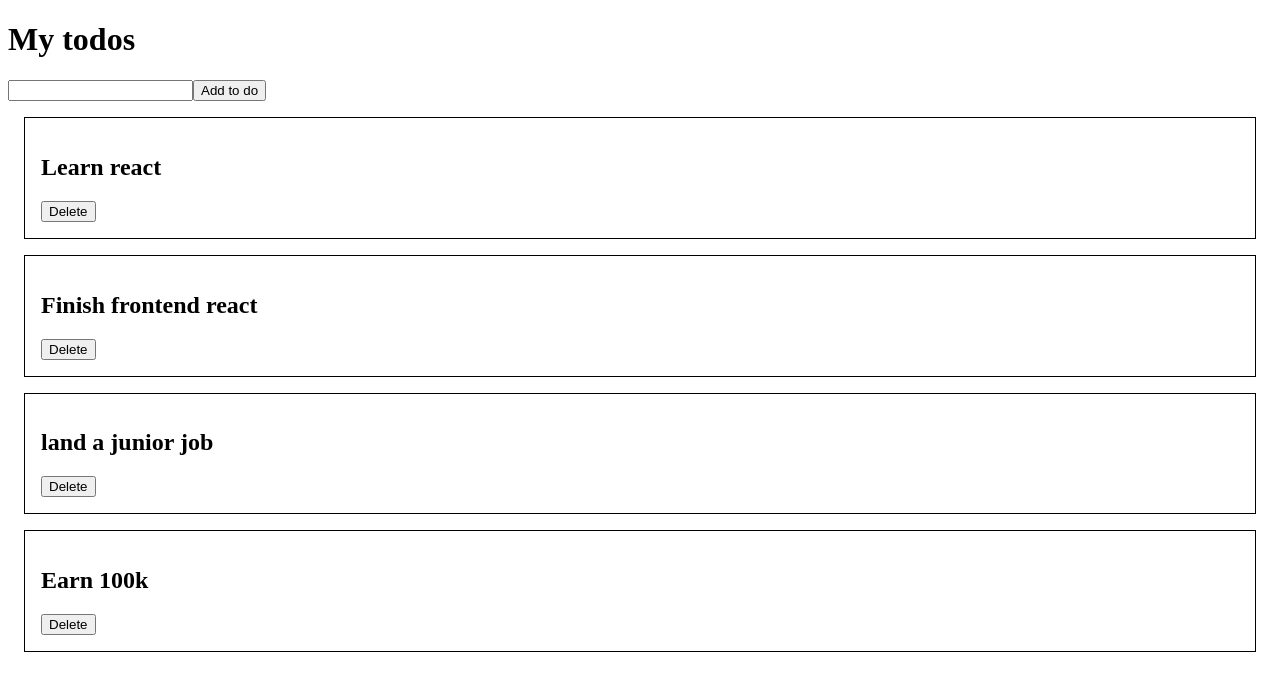
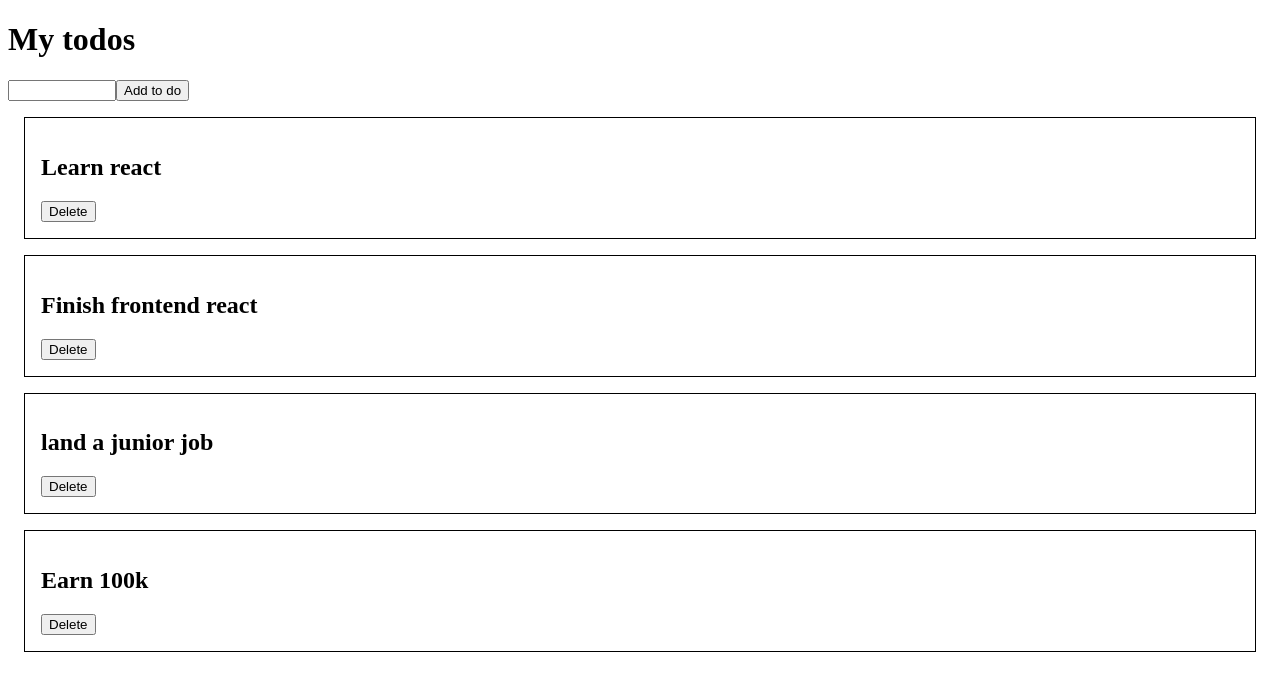
Before and after one commit to Mutararw/reactjs_project2, a React (Vite) app: page / in a window 1280 px wide. Shown: the top 690 px of the page. Built offline with nearby package versions, Linux system fonts and the light colour scheme.

Commit message:
improving my project

```diff
--- a/src/App.css
+++ b/src/App.css
@@ -2,6 +2,10 @@
   padding: 16px;
   border: 1px solid black;
   margin: 16px;
+
+}
+.inputting{
+  width: 100px;
 
 }
 .popup {
--- a/src/App.jsx
+++ b/src/App.jsx
@@ -14,7 +14,7 @@ function App() {
     <>
       <Todotitle />
       <div>
-        <input
+        <input className="inputting"
           type="text"
           onChange={(event) => {
             console.log(event.target.value);
```
